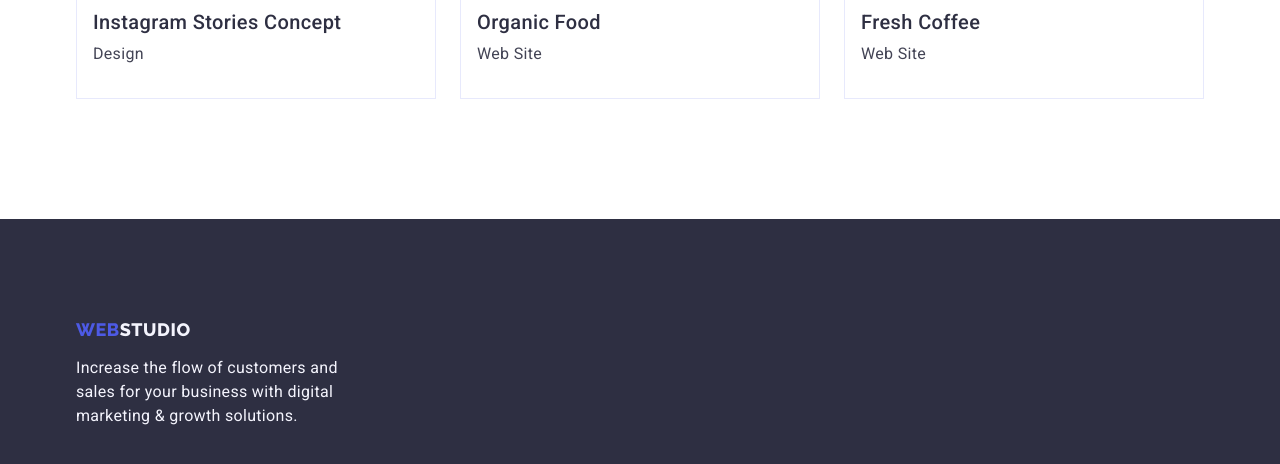
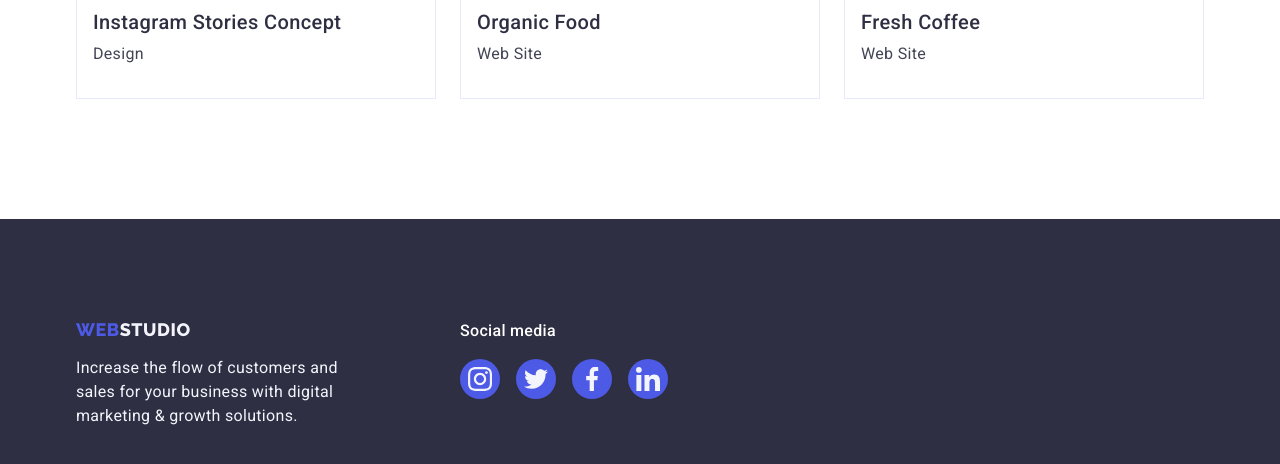
Before and after one commit to KorotunYura/goit-markup-hw-04, a plain HTML site: page portfolio.html in a window 1280 px wide. Shown: the part 1551-2015 px from the top of the page. Drawn offline with nearby package versions, Linux system fonts and the light colour scheme.

Commit message:
Update portfolio.html

```diff
--- a/portfolio.html
+++ b/portfolio.html
@@ -223,6 +223,8 @@
     <!------------------------------ Footer ---------------------------->
     <footer class="footer">
       <div class="container">
+        <div class="container-footer-info">
+          <div class="container-footer-description">
             <a class="logo logo-footer link" href="./index.html"
               >Web<span class="logo-color-footer">Studio</span></a
             >
@@ -231,6 +233,41 @@
               digital marketing & growth solutions.
             </p>
           </div>
+          <div class="container-social-media">
+            <p class="footer-social-media">Social media</p>
+            <ul class="social-media-list list">
+              <li class="social-media-list-item">
+                <a href="" class="social-media-list-link">
+                  <svg class="social-media-list-icon" width="24" height="24">
+                    <use href="./images/sprite.svg#icon-instagram"></use>
+                  </svg>
+                </a>
+              </li>
+              <li class="social-media-list-item">
+                <a href="" class="social-media-list-link">
+                  <svg class="social-media-list-icon" width="24" height="24">
+                    <use href="./images/sprite.svg#icon-twitter"></use>
+                  </svg>
+                </a>
+              </li>
+              <li class="social-media-list-item">
+                <a href="" class="social-media-list-link">
+                  <svg class="social-media-list-icon" width="24" height="24">
+                    <use href="./images/sprite.svg#icon-facebook"></use>
+                  </svg>
+                </a>
+              </li>
+              <li class="social-media-list-item">
+                <a href="" class="social-media-list-link">
+                  <svg class="social-media-list-icon" width="24" height="24">
+                    <use href="./images/sprite.svg#icon-linkedin"></use>
+                  </svg>
+                </a>
+              </li>
+            </ul>
+          </div>
+        </div>
+      </div>
     </footer>
   </body>
 </html>
```
Lines whose indentation alone changed are shown as unchanged.
